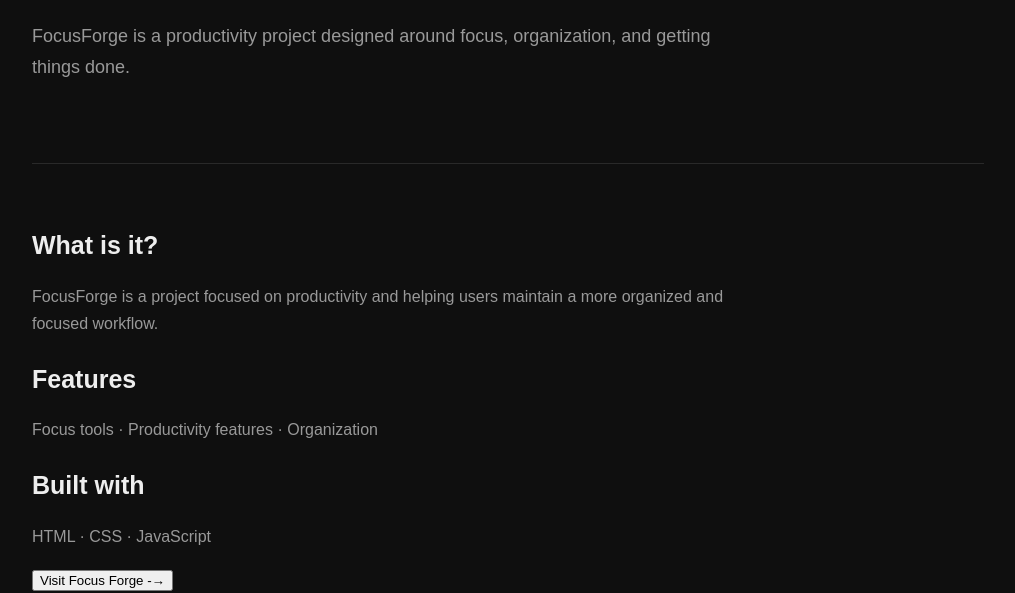
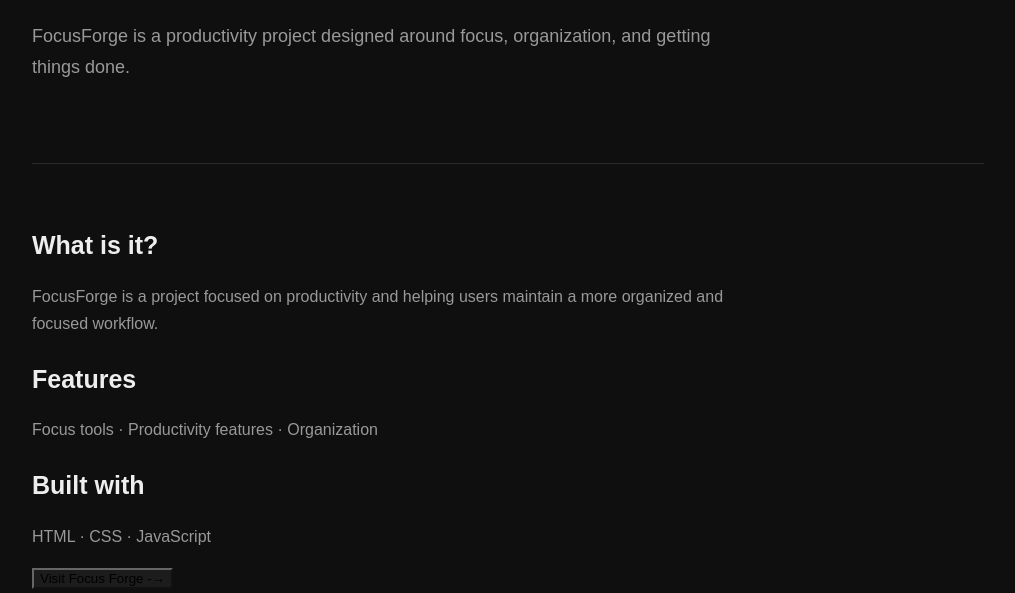
Before and after one commit to astrobot63/astrobot63.github.io, a plain HTML site: page focusforge.html in a window 1280 px wide. Shown: the part 363-956 px from the top of the page, without its empty margins (132-1147 px from the left). Drawn offline with Linux system fonts and the light colour scheme.

Commit message:
Add styles for focusforge button

```diff
--- a/styles.css
+++ b/styles.css
@@ -453,3 +453,9 @@ footer {
         margin-top: 10px;
     }
 }
+
+#focusforge-button{
+    background: #1c1c1c;
+    border-color: #666666;
+    transform: translateY(-2px);
+}
```
